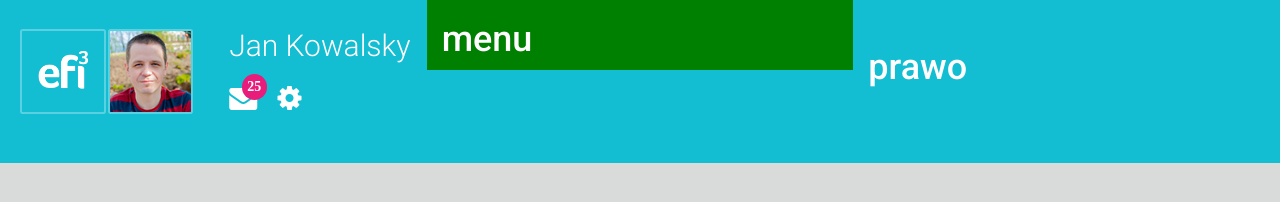
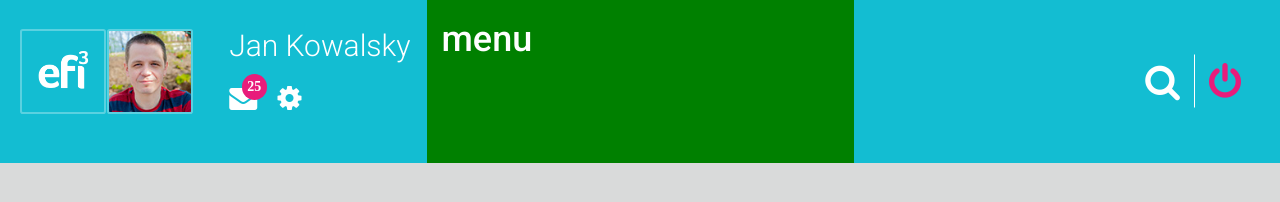
Before and after one commit to UfoAkaJuggalo/dashboard-bootstrap, a website: page public/index.html in a window 1280 px wide. Drawn offline with nearby package versions, Linux system fonts and the light colour scheme.

Commit message:
right header ok

```diff
--- a/public/index.html
+++ b/public/index.html
@@ -15,9 +15,9 @@
 
 <body>
     <div class="container-fluid">
-        <header class="row">
+        <header class="row row-flex row-flex-wrap">
             <div class="col-xs-12 col-sm-6 col-md-4 header-left">
-                <div class="row row-flex row-flex-wrap vcenterContainer">
+                <div class="row row-flex vcenterContainer">
                     <div class="col-xs-6 vcenter">
                         <div class="panel panel-default flex-col vcenterContainer">
                             <div class="panel-body vcenter">
@@ -39,9 +39,19 @@
                     </div>
                 </div>
             </div>
-            <div class="col-xs-12 col-sm-6 col-md-4 col-md-push-4 header-right">
-                <h1>prawo</h1>
+            <div class="col-xs-12 col-sm-6 col-md-4 col-md-push-4 header-right vcenterContainer">
+                <form class="vcenter">
+                    <input type="search" value="" name="search">
+                    <a class="btn btn-link dashboard-find" type="submit">
+                        <i class="fa fa-search fa-lg"></i>
+                    </a>
+                    <a class="btn btn-link dashboard-logOut">
+                        <i class="fa fa-power-off fa-lg"></i>
+                    </a>
+                </form>
+
             </div>
+
             <div class="col-xs-12 col-sm-6 col-sm-offset-3 col-md-4 col-md-pull-4 col-md-offset-0" style="background-color: green;">
                 <h1>menu</h1>
             </div>
--- a/resources/sass/style.scss
+++ b/resources/sass/style.scss
@@ -91,6 +91,41 @@ body {
         .header-right {
             padding-top: 2em;
             padding-bottom: 2em;
+            form {
+                width: 100%;
+                text-align: right;
+                input[type=search],
+                input[type=search]:focus {
+                    font-size: 1.5em;
+                    background-color: rgba(0, 0, 0, 0);
+                    border: 0 none;
+                    outline: none;
+                    box-shadow: none;
+                    -webkit-box-shadow: none;
+                    padding: 0px;
+                    margin: 0px;
+                    color: $dash-header-primary;
+                }
+                a {
+                    font-size: 2em;
+                    margin-left: 0.5em;
+                }
+                .dashboard-find {
+                    text-align: right;
+                    background-color: rgba(0, 0, 0, 0);
+                    border: 0 none;
+                    outline: none;
+                    box-shadow: none;
+                    -webkit-box-shadow: none;
+                    color: $dash-header-primary;
+                    padding-right: 0;
+                }
+                .dashboard-logOut {
+                    padding-left: 0.5em;
+                    color: $dash-header-secondary;
+                    border-left: 1px solid $dash-header-primary;
+                }
+            }
         }
         .header-left {
             padding-top: 2em;
```
Also changed, not shown: public/css/style.css.
